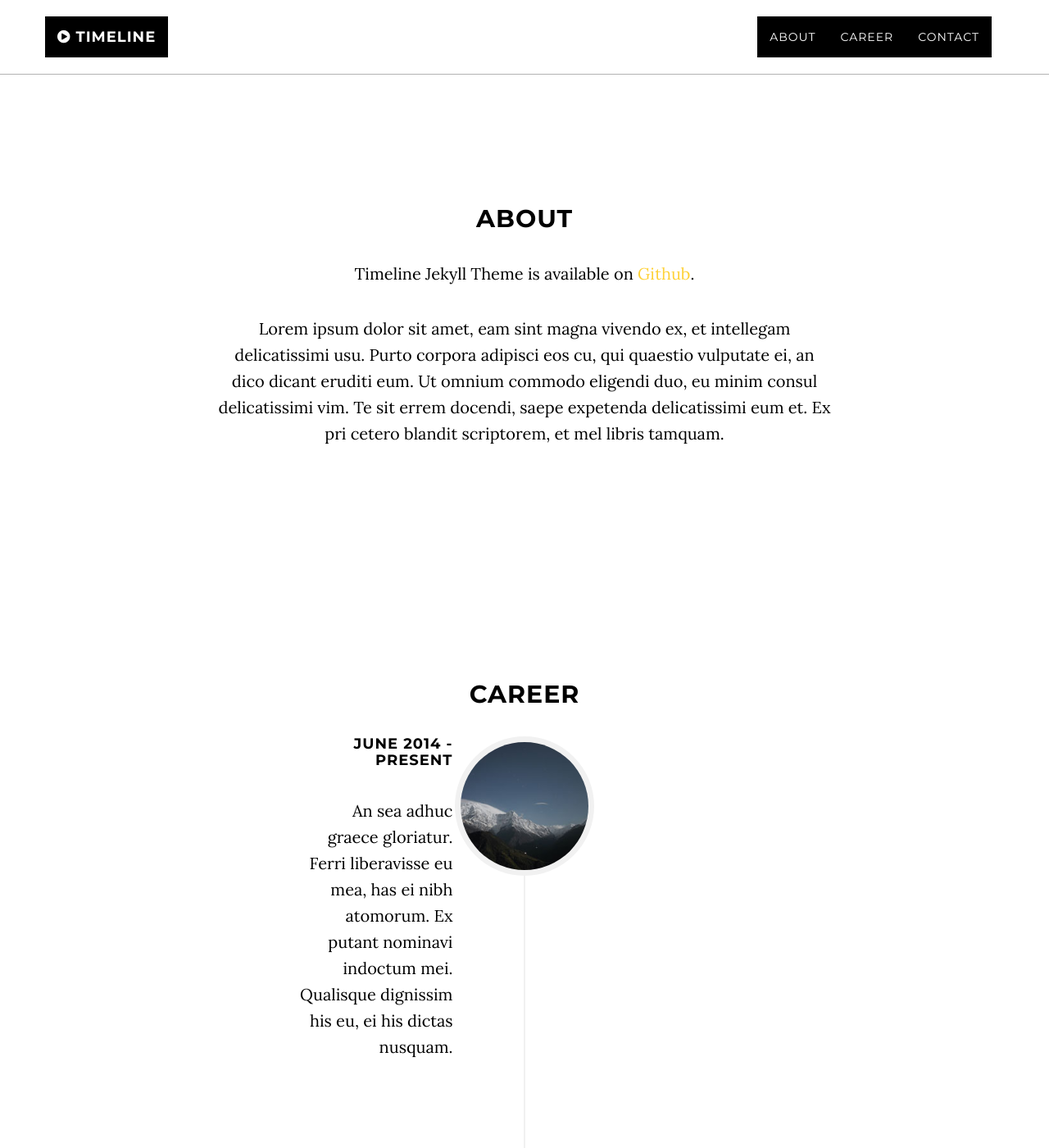
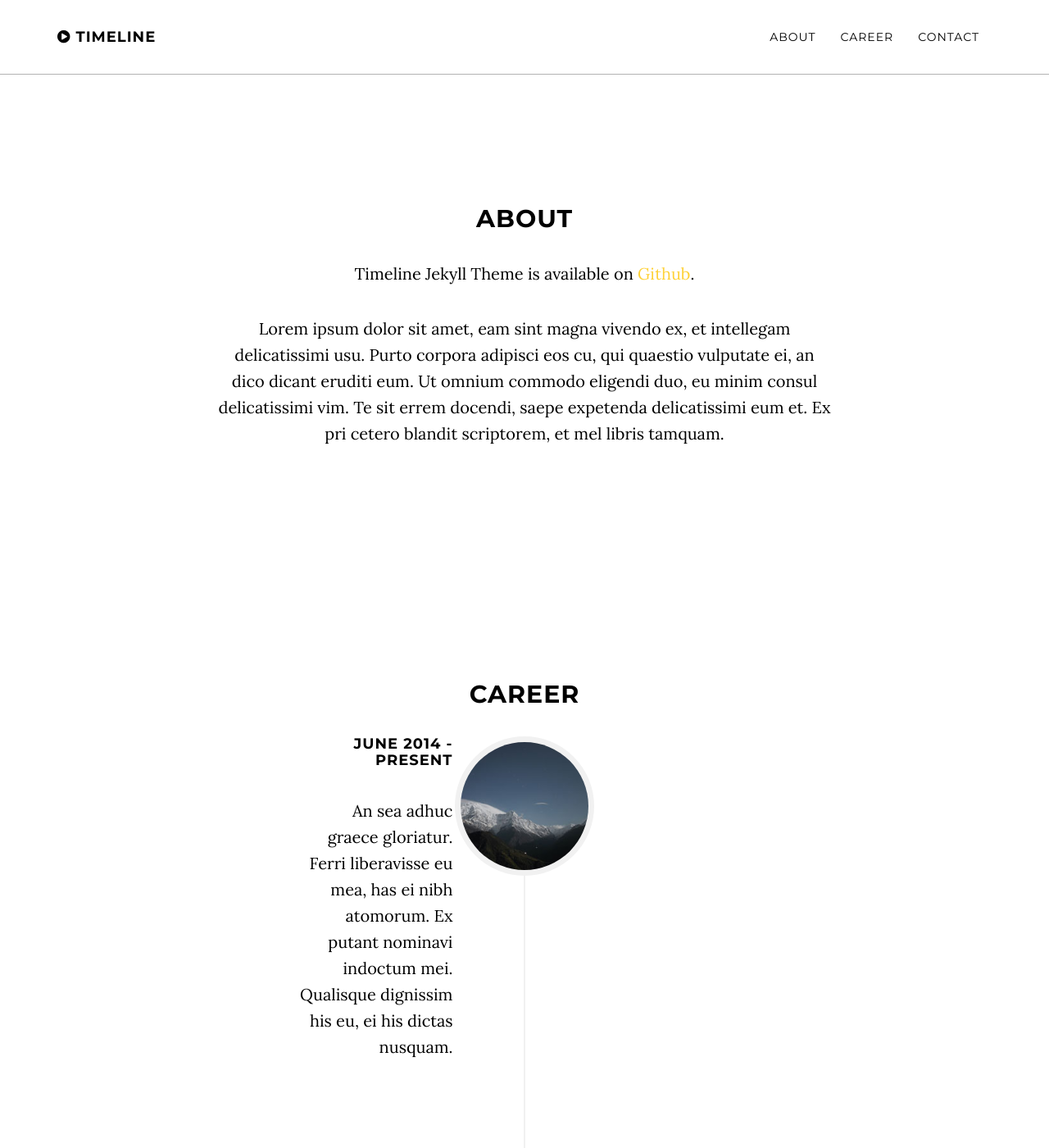
Before and after one commit to SavidDu/kirby_dev, a Jekyll site: the page built from index.html, in a window 1280 px wide and 1400 px high. Shown: the whole window at 82% size. Built offline with Jekyll 4.4.1, drawn with Linux system fonts in a browser that asks for light colours.

Commit message:
Update grayscale.css

```diff
--- a/css/grayscale.css
+++ b/css/grayscale.css
@@ -68,7 +68,7 @@ a:focus {
     border-bottom: 1px solid rgba(0,0,0,.3);
     text-transform: uppercase;
     font-family: Montserrat,"Helvetica Neue",Helvetica,Arial,sans-serif;
-    background-color: #000;
+    /* background-color: #000; */
 }
 
 .navbar-custom .navbar-brand {
@@ -93,14 +93,9 @@ a:focus {
 .navbar-custom a {
     color: #000;
 }
-.navbar-custom.top-nav-collapse a {
+/* .navbar-custom.top-nav-collapse a {
     color: #fff;
-}
-
-.navbar-custom.navbar-fixed-top a {
-    color: #FFF;
-    background-color: #000;
-}
+} */
 
 .navbar-custom .nav li.active {
     outline: nonte;
@@ -121,10 +116,6 @@ a:focus {
 }
 
 @media(min-width:767px) {
-    .navbar-custom {
-        background-color: transparent;
-    }
-
     .navbar {
         padding: 20px 0;
         border-bottom: 1px solid rgba(0,0,0,.3);
@@ -141,6 +132,7 @@ a:focus {
     }
 
     .navbar-custom.top-nav-collapse {
+        background-color: #000;
         border-bottom: 1px solid rgba(255,255,255,.3);
     }
 }
```
